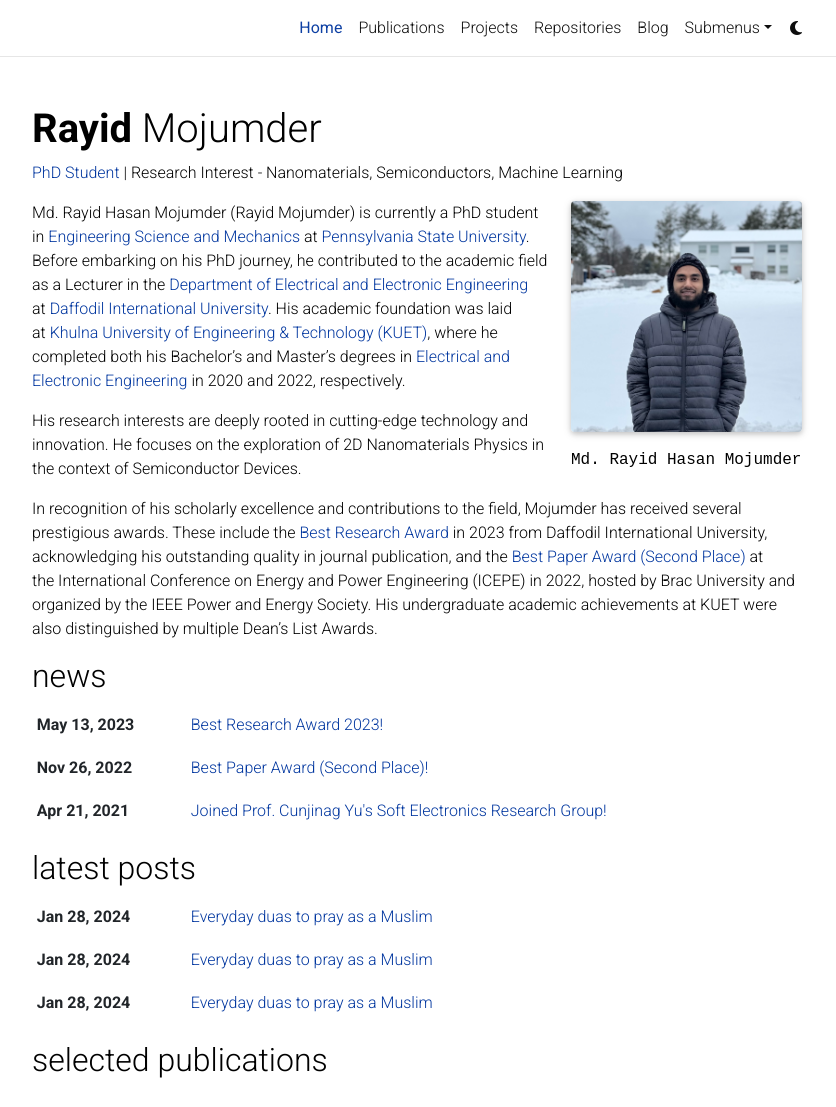
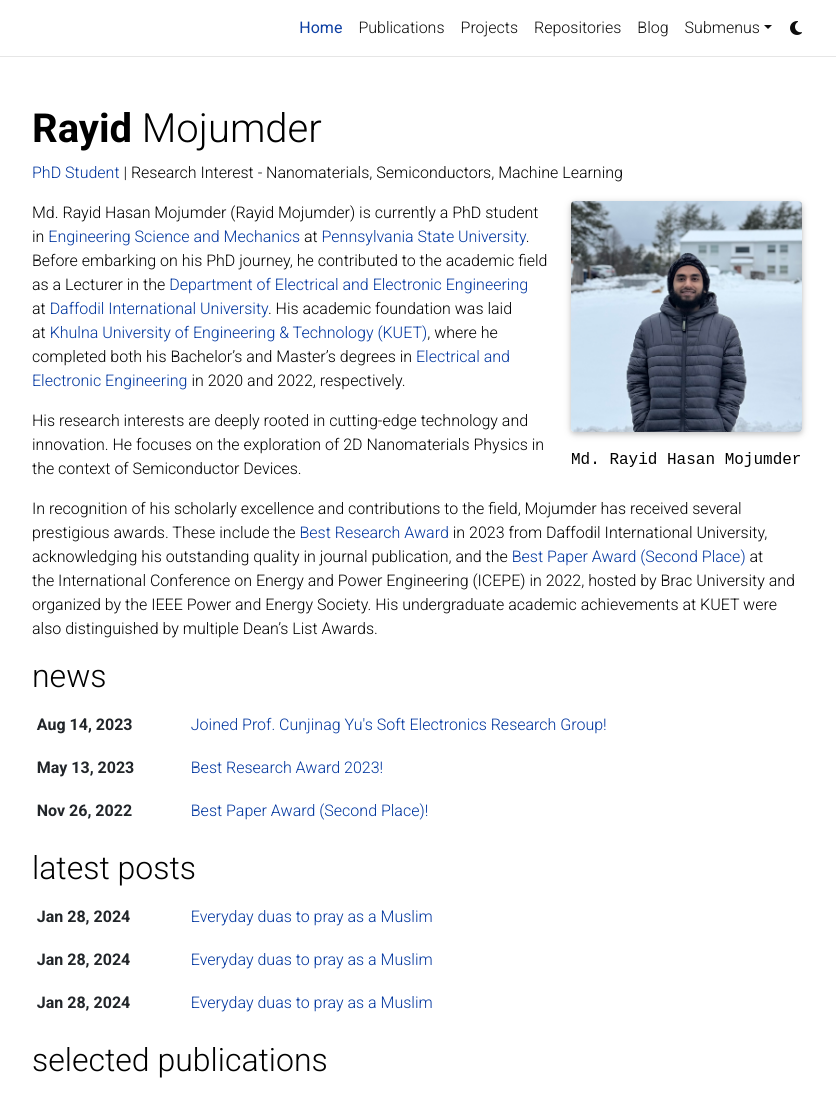
Before and after one commit to rayid-mojumder/rayid-mojumder.github.io, a Jekyll site: the page built from _pages/about.md, in a window 1280 px wide and 1396 px high, cut to the strip 0-1107 px from the top of the window. Shown: the whole strip, without its empty margins (223-1059 px from the left). Built offline with Jekyll 4.4.1, drawn with Linux system fonts in a browser that asks for light colours; full-size pictures stand in for the smaller copies a plugin makes; comment, search, counter and statistics services are not loaded; a style sheet for code colours, icons or effects is not loaded.

Commit message:
Update 2023.08.14- Yu-Group-PhD-Start.md

```diff
--- a/_news/2023.08.14- Yu-Group-PhD-Start.md
+++ b/_news/2023.08.14- Yu-Group-PhD-Start.md
@@ -1,7 +1,7 @@
 ---
 layout: post
 title: Joined Prof. Cunjinag Yu's Soft Electronics Research Group!
-date: 2021-04-21 16:11:00-0400
+date: 2023-08-14 16:11:00-0400
 inline: false
 related_posts: false
 ---
```
